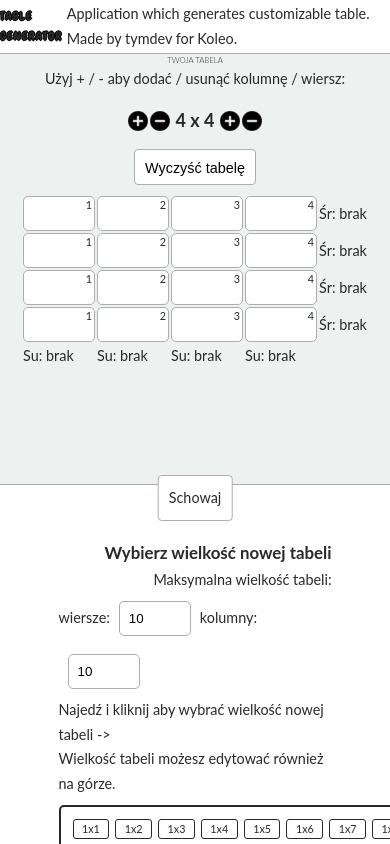
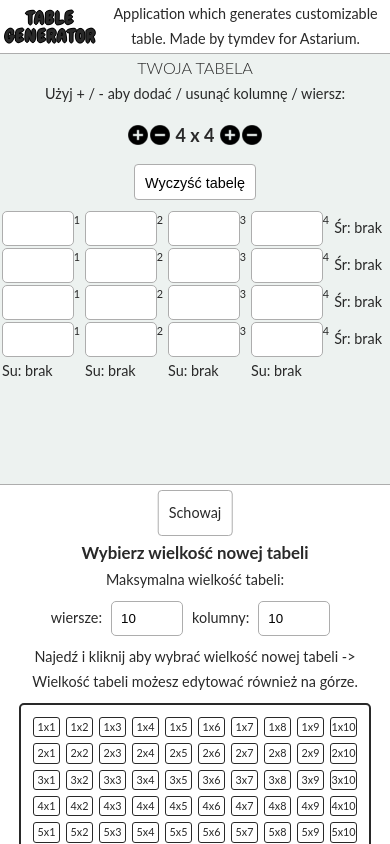
Before and after one commit to d0peCode/table-generator, a Vue app: page / in a window 390 px wide. Built offline with nearby package versions, Linux system fonts and the light colour scheme.

Commit message:
add little media queries for mobile

```diff
--- a/src/components/index/TopBar.vue
+++ b/src/components/index/TopBar.vue
@@ -1,7 +1,7 @@
 <template>
-    <header class="navbar">
+    <header class="topbar">
         <h1 class="heading-primary">Table Generator</h1>
-        <p>Application which generates customizable table. Made by tymdev for Koleo.</p>
+        <p>Application which generates customizable table. Made by tymdev for Astarium.</p>
     </header>
 </template>
 <style scoped lang="scss" src="../../styles/scss/components/_topbar.scss"></style>
--- a/src/styles/scss/base/_typography.scss
+++ b/src/styles/scss/base/_typography.scss
@@ -14,6 +14,13 @@ body {
     margin: 0;
     font-weight: 400;
     letter-spacing: 1px;
+
+
+    @include respond(phone) {
+        font-size: 2rem;
+        line-height: 2rem;
+        padding: 5px;
+    }
 }
 
 .heading-secondary {
@@ -22,4 +29,8 @@ body {
     font-family: "Lato", sans-serif;
     margin: 0;
     font-weight: 300;
+
+    @include respond(phone) {
+        font-size: 1.8rem;
+    }
 }
--- a/src/styles/scss/components/_table-generator.scss
+++ b/src/styles/scss/components/_table-generator.scss
@@ -1,4 +1,5 @@
 @import '../abstracts/variables';
+@import '../abstracts/mixins';
 
 .table-generator {
     width: 100%;
@@ -6,7 +7,13 @@
     flex-direction: column;
     align-items: center;
 
+    @include respond(phone) {
+        align-items: unset;
+    }
+
     &__table {
+        padding-bottom: 10rem;
+
         caption {
             width: 100%;
             display: flex;
--- a/src/styles/scss/components/_table-grid.scss
+++ b/src/styles/scss/components/_table-grid.scss
@@ -1,4 +1,5 @@
 @import '../abstracts/variables';
+@import '../abstracts/mixins';
 
 .table-grid {
     height: 40rem;
@@ -14,6 +15,11 @@
     justify-content: space-evenly;
     flex-wrap: wrap;
     transition: bottom .3s;
+    overflow-x: auto;
+
+    @include respond(phone) {
+        padding: 1rem;
+    }
 
     &__collapsed {
         bottom: -35rem;
@@ -21,7 +27,7 @@
 
     &__tool {
         position: absolute;
-        top: -10px;
+        top: 5px;
         left: 50%;
         transform: translateX(-50%);
         background: white;
@@ -48,6 +54,11 @@
         display: flex;
         flex-direction: column;
         align-items: flex-end;
+
+        @include respond(tab-port) {
+            align-items: center;
+            padding-top: 5rem;
+        }
     }
 
     &__grid {
@@ -58,6 +69,10 @@
         border-radius: 5px;
         padding: 1rem;
         overflow: auto;
+
+        @include respond(phone) {
+            min-width: unset;
+        }
 
         &-row {
             width: 100%;
--- a/src/styles/scss/components/_topbar.scss
+++ b/src/styles/scss/components/_topbar.scss
@@ -1,6 +1,7 @@
 @import '../abstracts/variables';
+@import '../abstracts/mixins';
 
-.navbar {
+.topbar {
     height: 6rem;
     width: 100%;
     display: flex;
@@ -8,4 +9,8 @@
     border-bottom: 1px solid $color-grey-light;
     align-items: center;
     justify-content: space-around;
+
+    @include respond(phone) {
+        text-align: center;
+    }
 }
```
